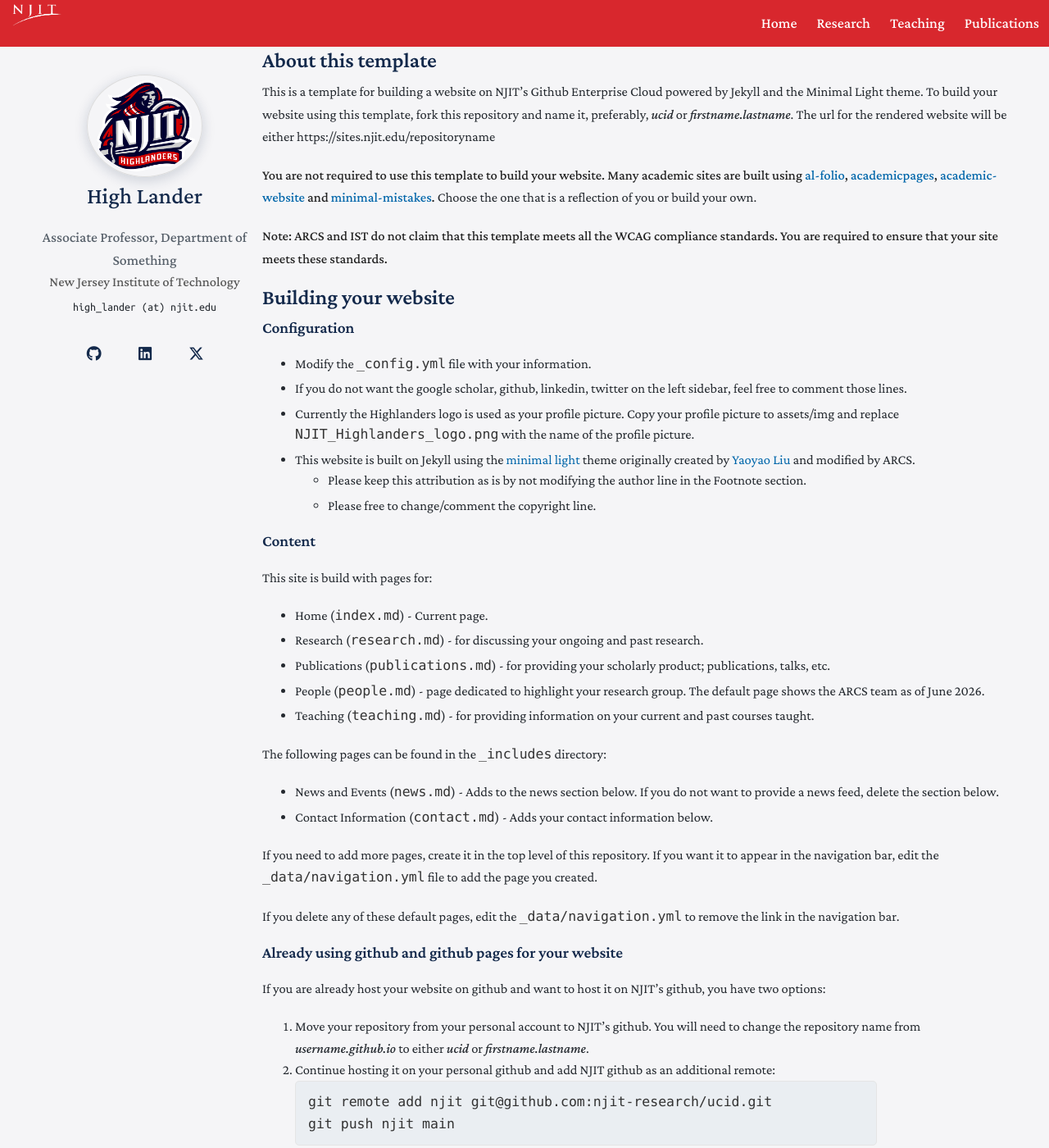
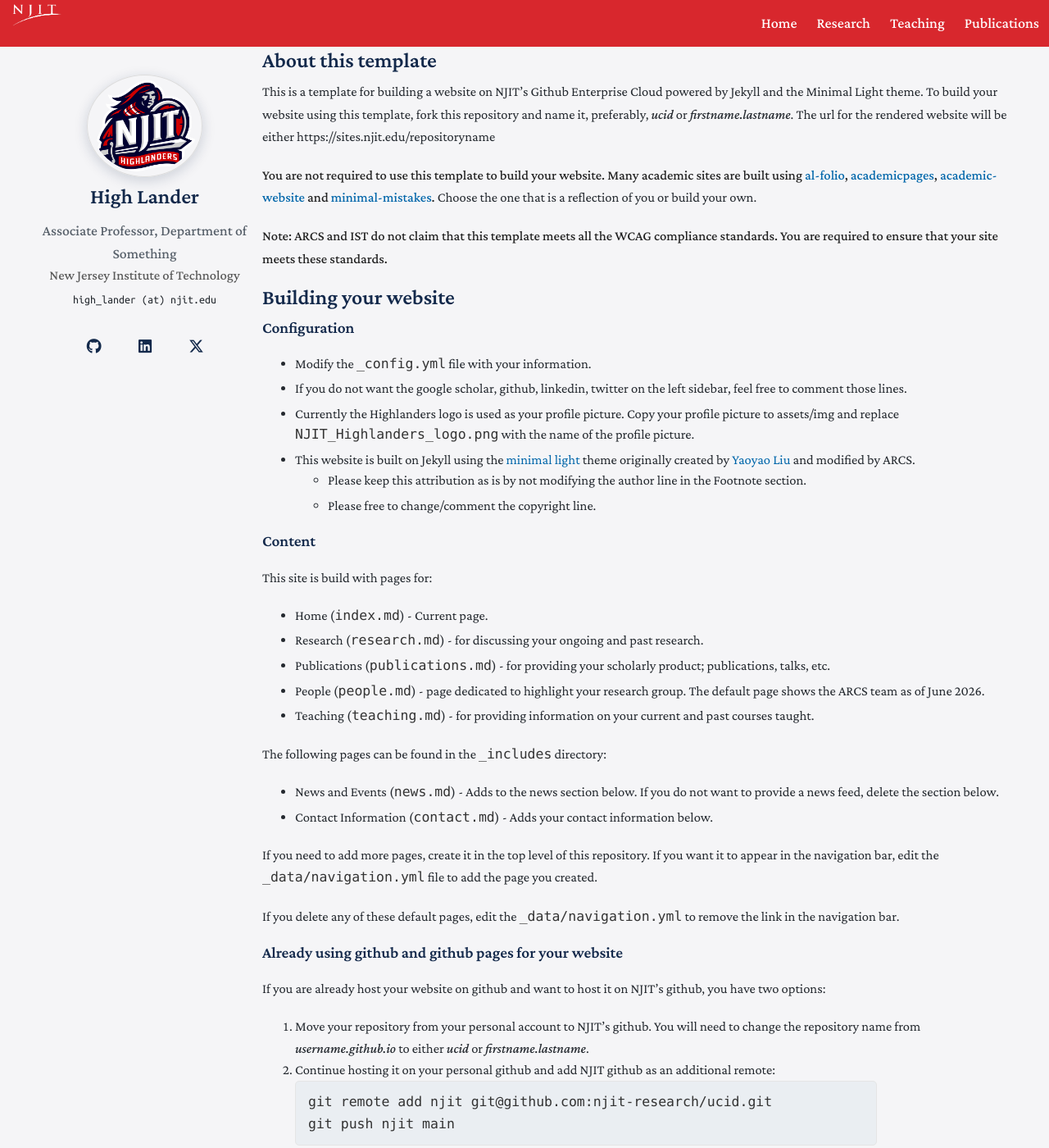
Before and after one commit to njit-research/minimal-light-njit, a Jekyll site: the page built from index.md, in a window 1280 px wide and 1400 px high. Shown: the whole window at 82% size. Built offline with Jekyll 4.4.1, drawn with Linux system fonts in a browser that asks for light colours; a style sheet for code colours, icons or effects is not loaded.

```diff
--- a/_includes/contact.md
+++ b/_includes/contact.md
@@ -5,6 +5,8 @@
   Suite 5400<br />
   University Heights,<br />
   Newark, NJ 07102<br />
-  Phone: <a href="tel:+9735963000" aria-label="Call University Contact Phone Number">(973) 596-3000</a><br />
-  Office Location: <a href="https://maps.google.com/?q=NJIT+GITC+Building" target="_blank" rel="noopener" aria-label="View GITC building location on Google Maps">GITC via Google Maps</a>
+  Phone: <a href="tel:+9735963000" aria-label="Call University Contact Phone Number"  style="color: rgb(0,138,229);">(973) 596-3000</a><br />
+  Office Location: <a href="https://maps.google.com/?q=NJIT+GITC+Building" target="_blank" rel="noopener" aria-label="View GITC building location on Google Maps" style="color: rgb(0,138,229);"> GITC via Google Maps </a>
+
+
 </address>
--- a/_includes/footer.md
+++ b/_includes/footer.md
@@ -1,7 +1,7 @@
 <div style="font-family: 'Crimson Pro', serif; line-height: 1.5;">
   <p style="margin: 0;">
     <small>
-      Powered by Jekyll and the <a href="https://github.com/yaoyao-liu/minimal-light" target="_blank" rel="noopener" aria-label="View Minimal Light theme repository on GitHub">Minimal Light</a> theme (modified by ARCS).<br />
+      Powered by Jekyll and the <a href="https://github.com/yaoyao-liu/minimal-light" target="_blank" rel="noopener" aria-label="View Minimal Light theme repository on GitHub (opens in new window) style="color: rgb(0,117,194);">Minimal Light</a> theme (modified by ARCS).<br />
       Maintained by {{ site.author }}.<br />
       &copy; {{ 'now' | date: '%Y' }} {{ site.copyright | default: site.title }}. All rights reserved.
     </small>
--- a/_layouts/default.html
+++ b/_layouts/default.html
@@ -140,7 +140,7 @@
         </div>
         {% endif %}
 
-        <h1>{{ site.title }}</h1>
+        <h2>{{ site.title }}</h2>
 
         <!-- Converted obsolete tags to semantic styled classes/elements -->
         {% if site.position %}
--- a/_layouts/homepage.html
+++ b/_layouts/homepage.html
@@ -153,7 +153,7 @@
         </div>
         {% endif %}
 
-        <h1>{{ site.title }}</h1>
+        <h2>{{ site.title }}</h2>
 
         {% if site.position %}
         <span class="profile-position" style="font-size:1.10rem; display: block;">{{ site.position }}</span>
```
Also changed, not shown: _includes/navigation-home.md (+1 -0 lines).
